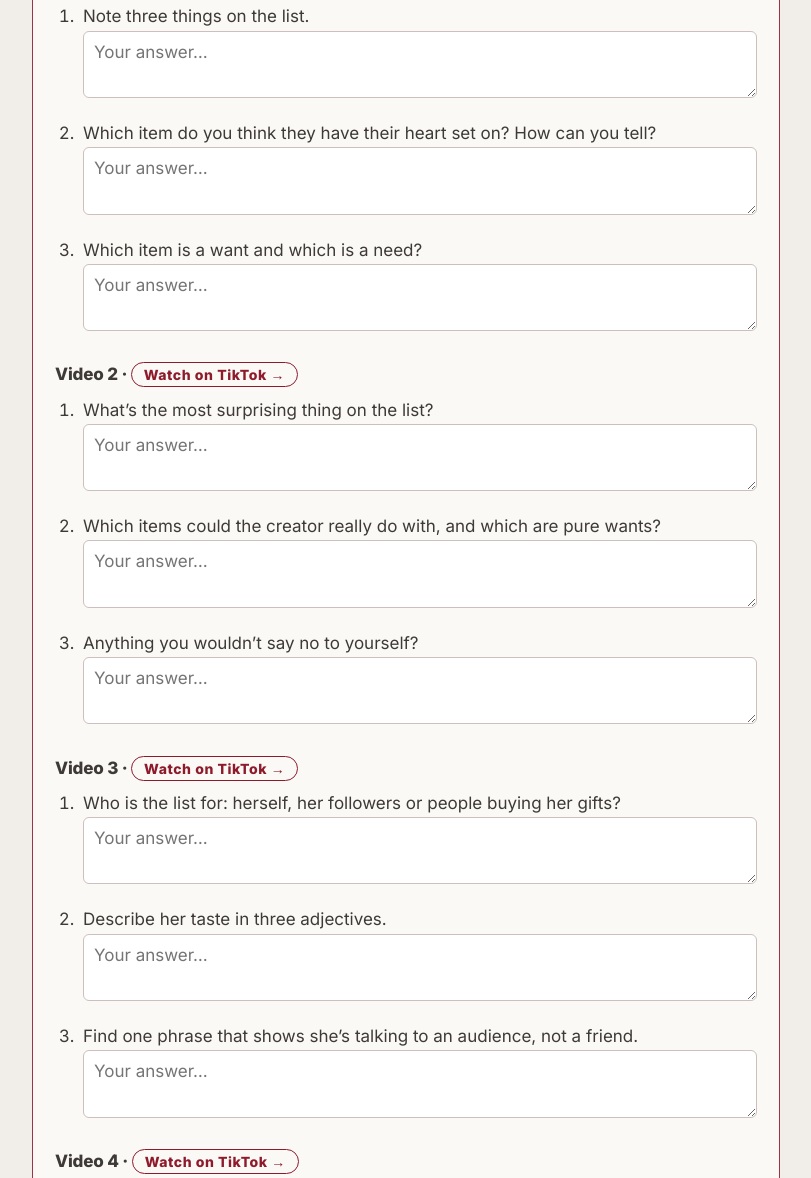
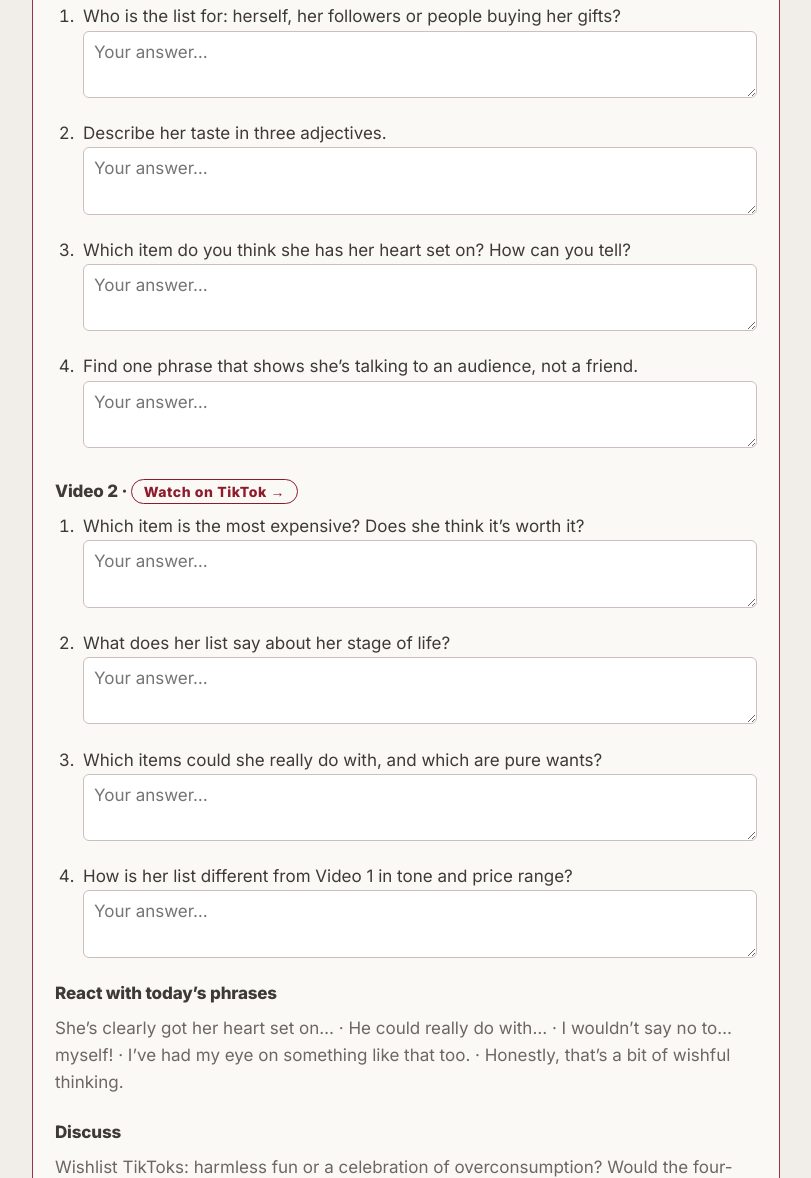
Before and after one commit to tymkivolyska-bit/englishwitholya, a plain HTML site: page advent/day2/index.html in a window 1280 px wide. Shown: the part 7581-8759 px from the top of the page, without its empty margins (234-1045 px from the left). Drawn offline with Linux system fonts and the light colour scheme.

Commit message:
Advent Day 2: keep only the two wishlist TikToks (remove duplicates) (#11)
Claude-Session: https://claude.ai/code/session_011Z8qPfdy5gV6w7TztBp9Uh

Co-authored-by: Claude <noreply@anthropic.com>

```diff
--- a/advent/day2/index.html
+++ b/advent/day2/index.html
@@ -289,7 +289,7 @@ details.key dd { margin: 2px 0 0 0; }
   <!-- Stage 8 -->
   <section class="stage" id="s8" data-title="TikToks">
     <div class="stage-head"><h2><span class="kicker">Stage 8</span>Real wishlists</h2><span class="tmeta">8 min · S, S–S</span></div>
-    <div class="tnote"><b>Aim:</b> listening for gist and detail in authentic wishlist videos, and reacting with today’s phrases. Play each video once for gist, then again for the questions. Videos 3 and 4 are the ones from the “If Only…” lesson. Watch all four before class and tweak any question that doesn’t fit.</div>
+    <div class="tnote"><b>Aim:</b> listening for gist and detail in authentic wishlist videos, and reacting with today’s phrases. Play each video once for gist, then again for the questions. These are the wishlist TikToks from the “If Only…” lesson. Watch both before class and tweak any question that doesn’t fit.</div>
     <p class="instr">Watch the videos and answer the questions. Then compare with a partner.</p>
     <div id="t9"></div>
     <h3>React with today’s phrases</h3>
@@ -458,10 +458,8 @@ details.key dd { margin: 2px 0 0 0; }
 
   // ---------- Stage 8: TikToks ----------
   const VIDS = [
-    ["https://vt.tiktok.com/ZSs6WnA8r/", ["Note three things on the list.", "Which item do you think they have their heart set on? How can you tell?", "Which item is a want and which is a need?"]],
-    ["https://vt.tiktok.com/ZSs6Wp2FL/", ["What’s the most surprising thing on the list?", "Which items could the creator really do with, and which are pure wants?", "Anything you wouldn’t say no to yourself?"]],
-    ["https://www.tiktok.com/@marinagudov/video/7709347004391918879", ["Who is the list for: herself, her followers or people buying her gifts?", "Describe her taste in three adjectives.", "Find one phrase that shows she’s talking to an audience, not a friend."]],
-    ["https://www.tiktok.com/@amberreenie/video/7709197392976940310", ["Which item is the most expensive? Does she think it’s worth it?", "What does her list say about her stage of life?", "How is her list different from Video 3 in tone and price range?"]],
+    ["https://www.tiktok.com/@marinagudov/video/7709347004391918879", ["Who is the list for: herself, her followers or people buying her gifts?", "Describe her taste in three adjectives.", "Which item do you think she has her heart set on? How can you tell?", "Find one phrase that shows she’s talking to an audience, not a friend."]],
+    ["https://www.tiktok.com/@amberreenie/video/7709197392976940310", ["Which item is the most expensive? Does she think it’s worth it?", "What does her list say about her stage of life?", "Which items could she really do with, and which are pure wants?", "How is her list different from Video 1 in tone and price range?"]],
   ];
   $("t9").innerHTML = VIDS.map(([url, qs], v) => `
     <h3>Video ${v + 1} · <a class="btn ghost" style="font-size:14px;padding:3px 12px;text-decoration:none" href="${url}" target="_blank" rel="noopener">Watch on TikTok &rarr;</a></h3>
```
